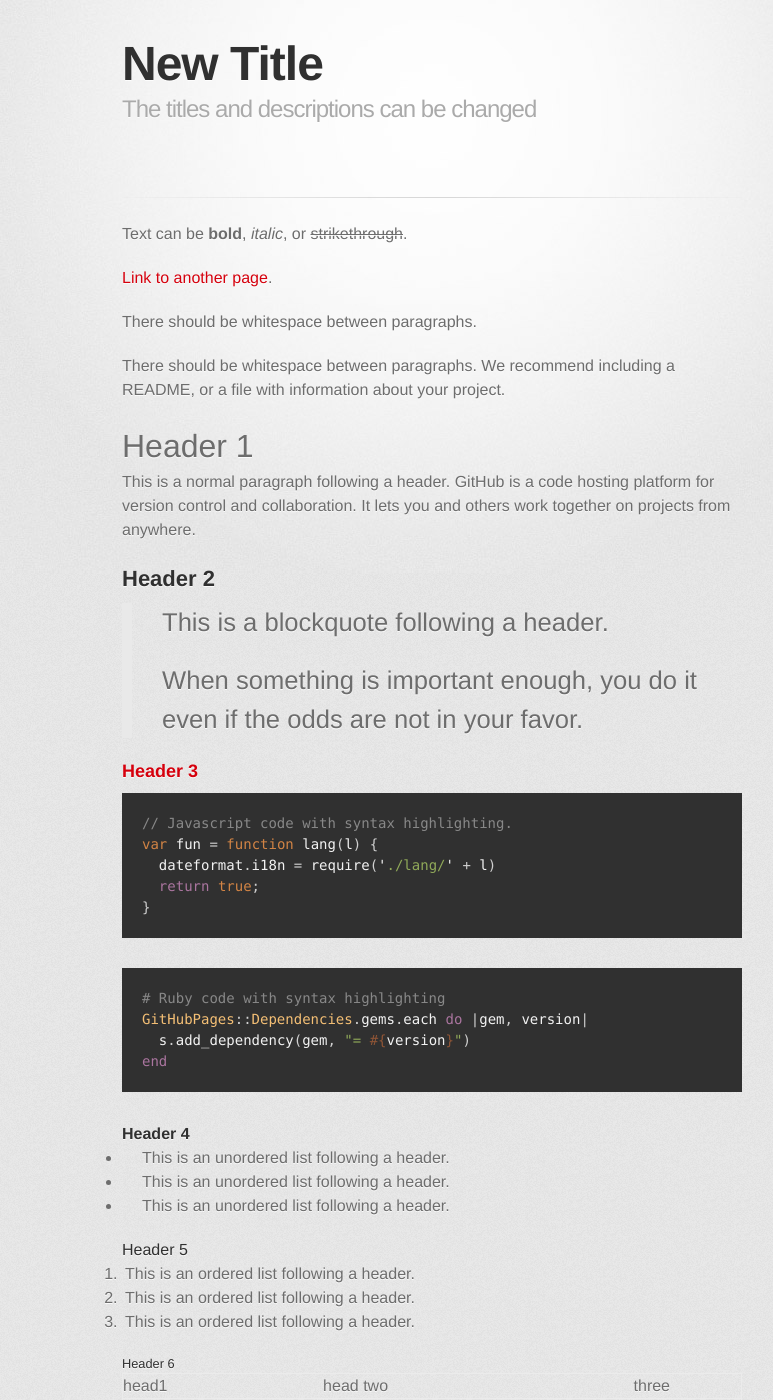
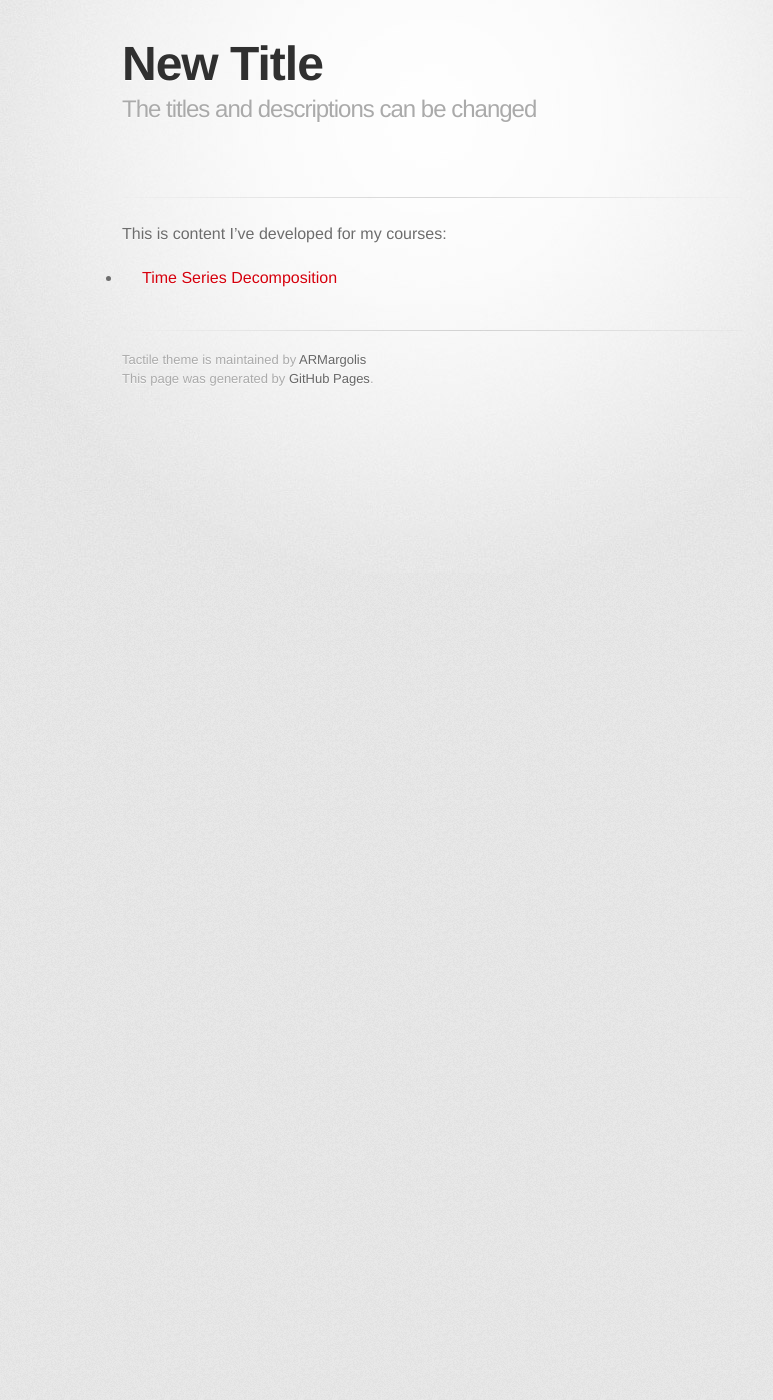
Before and after one commit to ARMargolis/gitdemowm.github.io, a Jekyll site: the page built from index.md, in a window 1280 px wide and 1400 px high. Shown: the whole window, without its empty margins (208-981 px from the left). Built offline with Jekyll 4.4.1, drawn with Linux system fonts in a browser that asks for light colours; some web fonts are replaced; our own code applies the rules of GitHub Pages for plain Markdown files; some of the changed text lies outside the part shown.

Commit message:
Update index.md

````diff
--- a/index.md
+++ b/index.md
@@ -3,122 +3,6 @@ title: New Title
 description: The titles and descriptions can be changed
 ---
 
-Text can be **bold**, _italic_, or ~~strikethrough~~.
+This is content I've developed for my courses:
 
-[Link to another page](./another-page.html).
-
-There should be whitespace between paragraphs.
-
-There should be whitespace between paragraphs. We recommend including a README, or a file with information about your project.
-
-# Header 1
-
-This is a normal paragraph following a header. GitHub is a code hosting platform for version control and collaboration. It lets you and others work together on projects from anywhere.
-
-## Header 2
-
-> This is a blockquote following a header.
->
-> When something is important enough, you do it even if the odds are not in your favor.
-
-### Header 3
-
-```js
-// Javascript code with syntax highlighting.
-var fun = function lang(l) {
-  dateformat.i18n = require('./lang/' + l)
-  return true;
-}
-```
-
-```ruby
-# Ruby code with syntax highlighting
-GitHubPages::Dependencies.gems.each do |gem, version|
-  s.add_dependency(gem, "= #{version}")
-end
-```
-
-#### Header 4
-
-*   This is an unordered list following a header.
-*   This is an unordered list following a header.
-*   This is an unordered list following a header.
-
-##### Header 5
-
-1.  This is an ordered list following a header.
-2.  This is an ordered list following a header.
-3.  This is an ordered list following a header.
-
-###### Header 6
-
-| head1        | head two          | three |
-|:-------------|:------------------|:------|
-| ok           | good swedish fish | nice  |
-| out of stock | good and plenty   | nice  |
-| ok           | good `oreos`      | hmm   |
-| ok           | good `zoute` drop | yumm  |
-
-### There's a horizontal rule below this.
-
-* * *
-
-### Here is an unordered list:
-
-*   Item foo
-*   Item bar
-*   Item baz
-*   Item zip
-
-### And an ordered list:
-
-1.  Item one
-1.  Item two
-1.  Item three
-1.  Item four
-
-### And a nested list:
-
-- level 1 item
-  - level 2 item
-  - level 2 item
-    - level 3 item
-    - level 3 item
-- level 1 item
-  - level 2 item
-  - level 2 item
-  - level 2 item
-- level 1 item
-  - level 2 item
-  - level 2 item
-- level 1 item
-
-### Small image
-
-![Octocat](https://assets-cdn.github.com/images/icons/emoji/octocat.png)
-
-### Large image
-
-![Branching](https://guides.github.com/activities/hello-world/branching.png)
-
-
-### Definition lists can be used with HTML syntax.
-
-<dl>
-<dt>Name</dt>
-<dd>Godzilla</dd>
-<dt>Born</dt>
-<dd>1952</dd>
-<dt>Birthplace</dt>
-<dd>Japan</dd>
-<dt>Color</dt>
-<dd>Green</dd>
-</dl>
-
-```
-Long, single-line code blocks should not wrap. They should horizontally scroll if they are too long. This line should be long enough to demonstrate this.
-```
-
-```
-The final element.
-```
+- [Time Series Decomposition](/timeseries/index.md)
````
